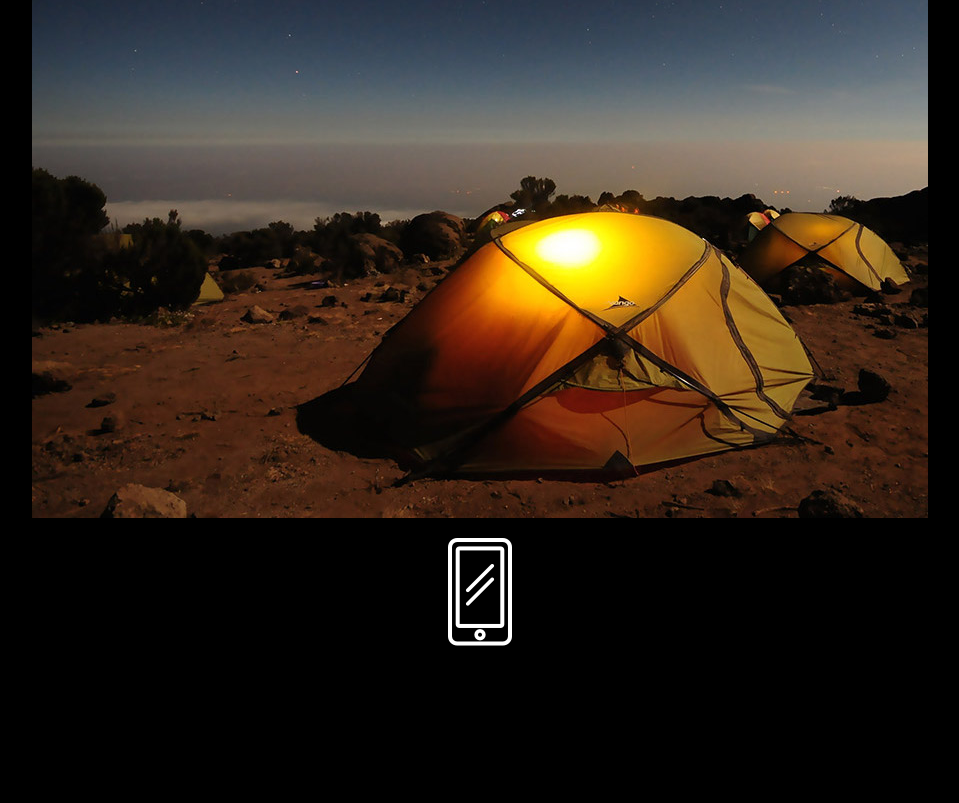
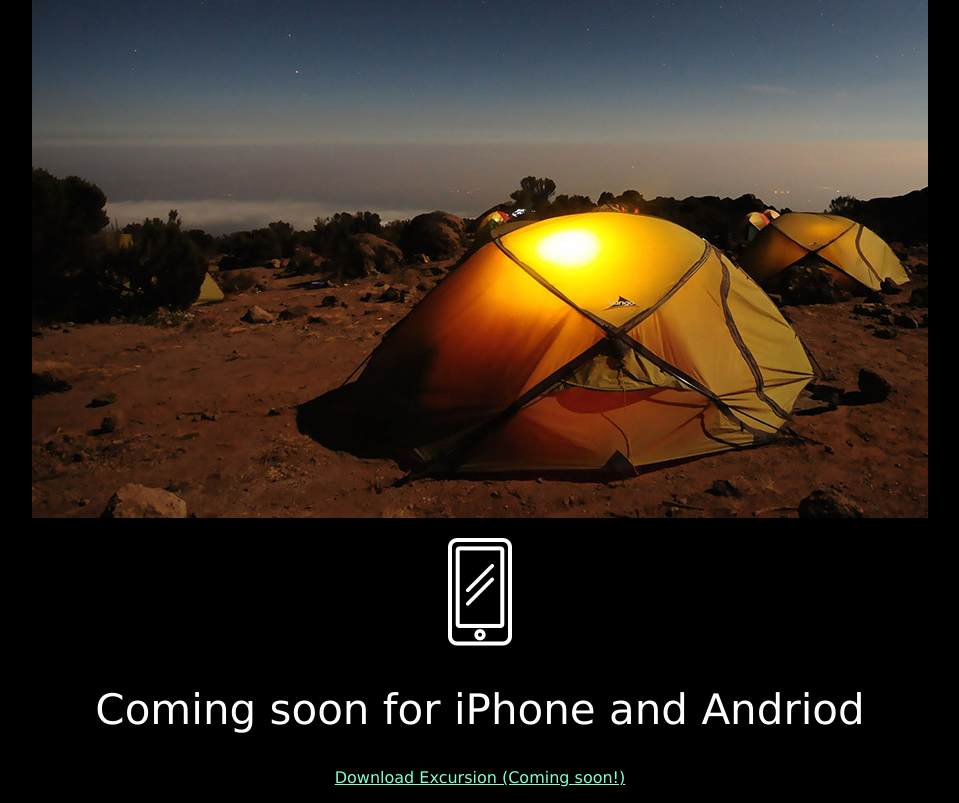
Before and after one commit to Clive-Chambers/excursion, a plain HTML site: page index.html in a window 1280 px wide. Shown: the part 494-1297 px from the top of the page, without its empty margins (160-1119 px from the left). Before the commit the page ends 1160 px from the top, so only its background shows below. Drawn offline with Linux system fonts and the light colour scheme.

Commit message:
Add Footer Text

```diff
--- a/index.html
+++ b/index.html
@@ -17,5 +17,7 @@
     <h4 class="header--sub-heading">Excursion remembers places you like, and recommends new points of interest around you.</h4>
     <p><img src="resources/images/camp.jpeg" alt="Camp"></p>
     <p><img src="resources/images/phone.png" alt="Phone"></p>
+    <h2 class="header--secondary">Coming soon for iPhone and Andriod</h2>
+    <p><a class="link--cta" href="#">Download Excursion (Coming soon!)</a></p>
 </body>
 </html>
```
